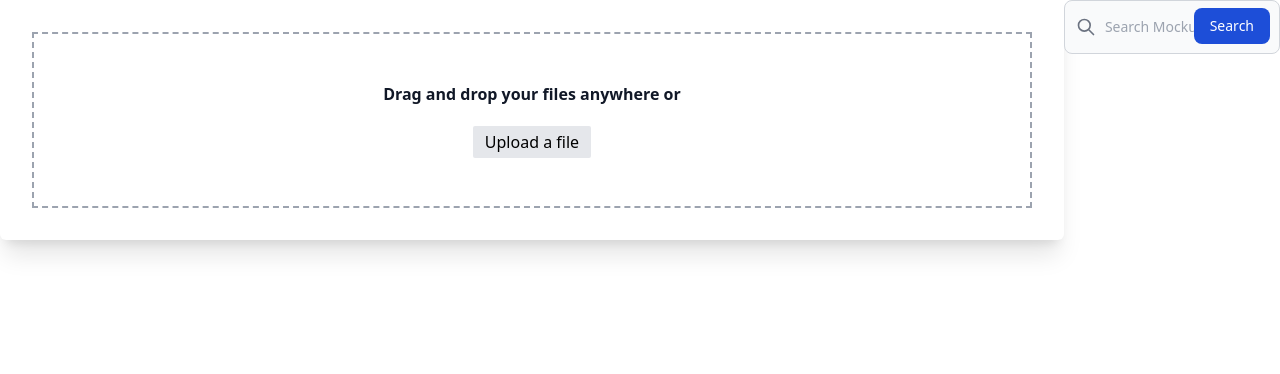
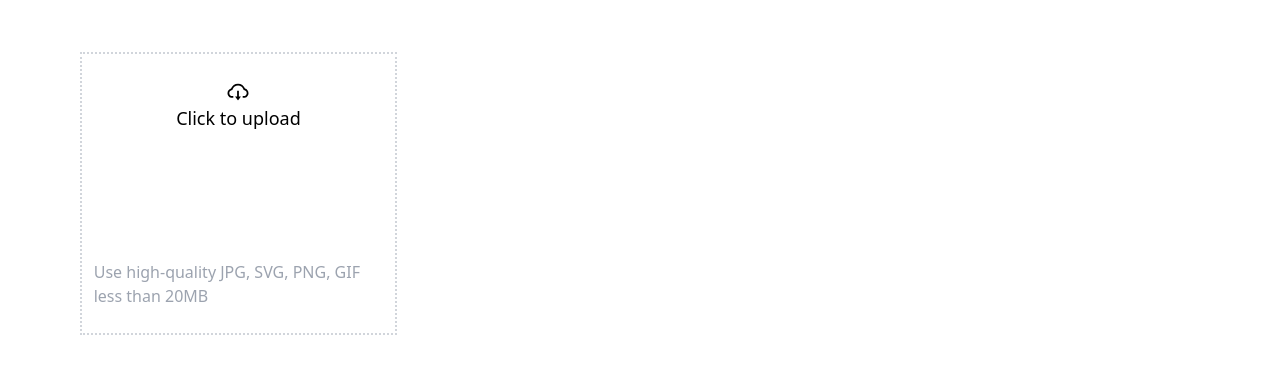
Before and after one commit to V5NEXT/ImageRetrival-Aesthetics, a React (Create React App) app in the folder frontend-image-retrival/: page / in a window 1280 px wide. Shown: the top 374 px of the page. Built offline with nearby package versions, Linux system fonts and the light colour scheme.

Commit message:
Image upload functionality

```diff
--- a/frontend-image-retrival/package.json
+++ b/frontend-image-retrival/package.json
@@ -12,6 +12,9 @@
     "@types/react-dom": "^18.0.8",
     "react": "^18.2.0",
     "react-dom": "^18.2.0",
+    "react-icons": "^4.7.1",
+    "react-loader-spinner": "^5.3.4",
+    "react-router-dom": "^6.6.1",
     "react-scripts": "5.0.1",
     "typescript": "^4.8.4",
     "web-vitals": "^2.1.4"
--- a/frontend-image-retrival/src/App.js
+++ b/frontend-image-retrival/src/App.js
@@ -6,7 +6,7 @@ function App() {
   return (
     <div className=' flex'>
       <ImageUploader/>
-      <Filters/>
+      {/* <Filters/> */}
 
     </div>
 
--- a/frontend-image-retrival/src/components/ImageUploader.tsx
+++ b/frontend-image-retrival/src/components/ImageUploader.tsx
@@ -1,25 +1,46 @@
-import React from 'react'
+import React, {useState} from 'react';
+import { AiOutlineCloudDownload } from 'react-icons/ai';
+import { MdDelete } from 'react-icons/md';
+
 
 const ImageUploader = () => {
+  const [ImageUploaded, setImageUploaded] = useState(false)
+  const [imageAsset, setimageAsset] = useState(null)
+
+  const uploadImage = () =>{
+
+  }
+
   return (
-   <div className=" h-screen w-screen">
-    <main className="container">
-      <article aria-label="File Upload Modal" className="relative flex flex-col bg-white shadow-xl rounded-md" onDrop="dropHandler(event);" ondragover="dragOverHandler(event);" ondragleave="dragLeaveHandler(event);" onDragEnter="dragEnterHandler(event);">
-        <section className="overflow-auto p-8 flex flex-col">
-          <header className="border-dashed border-2 border-gray-400 py-12 flex flex-col justify-center items-center">
-            <p className="mb-3 font-semibold text-gray-900 flex flex-wrap justify-center">
-              <span>Drag and drop your</span>&nbsp;<span>files anywhere or</span>
-            </p>
-            <input id="hidden-input" type="file" multiple className="hidden" />
-            <button id="button" className="mt-2 rounded-sm px-3 py-1 bg-gray-200 hover:bg-gray-300 focus:shadow-outline focus:outline-none">
-              Upload a file
-            </button>
-          </header>
-        </section>
+<div className='flex flex-col justify-center items-center mt-5 lg:h-4/5'>
+<div className='flex lg:flex-row flex-col justify-center items-center bg-white lg:p-5 p-3 lg:w-4/5 w-full'>
+<div className='bg-secondaryColor p-3 flex flex-0.7 w-full'>
+ <div className='flex justify-center items-center flex-col border-2 border-dotted border-gray-300 p-3 w-full h-420'>
+ {ImageUploaded?<img src={imageAsset?.url} alt='User Uploaded Image'/>:<label>
+      <div className='flex flex-col items-center justify-center h-full'>
+        <div className='flex flex-col justify-center items-center'>
+        <p className='font-bols text-2xl'>
+          <AiOutlineCloudDownload/>
+        </p>
+        <p className='text-lg'>
+        Click to upload
+        </p>
+        </div>
+        <p className='mt-32 text-gray-400'>
+          Use high-quality JPG, SVG, PNG, GIF less than 20MB
+        </p>
+      </div>
+      <input
+      type="file"
+      name="upload-image"
+      onChange={uploadImage}
+      className='w-0 h-0'
+      />
+    </label>}
 
-
-      </article>
-    </main>
+ </div>
+ </div>
+ </div>
 </div>
   )
 }
--- /dev/null
+++ b/frontend-image-retrival/src/components/Spinner.jsx
@@ -0,0 +1,17 @@
+import React from 'react';
+import { Circles } from 'react-loader-spinner';
+
+const Spinner = ({message}) => {
+  return (
+    <div className='flex felx-col justify-center items-center w-full h-full'>
+        <Circles
+        color="#00BFFF"
+        height={50}
+        width={200}
+        className='m-5'/>
+        <p className='text-lg text-center px-2'>{message}</p>
+    </div>
+  )
+}
+
+export default Spinner
```
Also changed, not shown: 1 other file (tests, documents, lock files or other folders).
